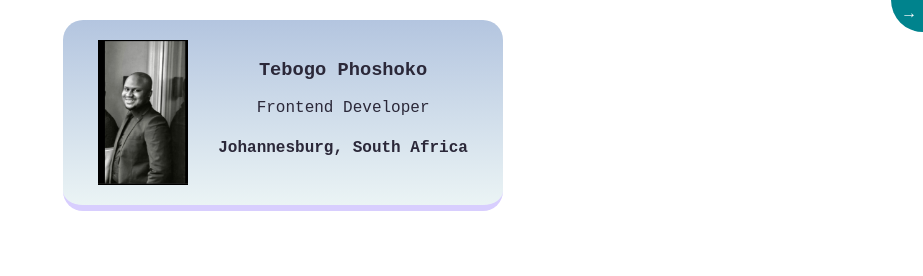
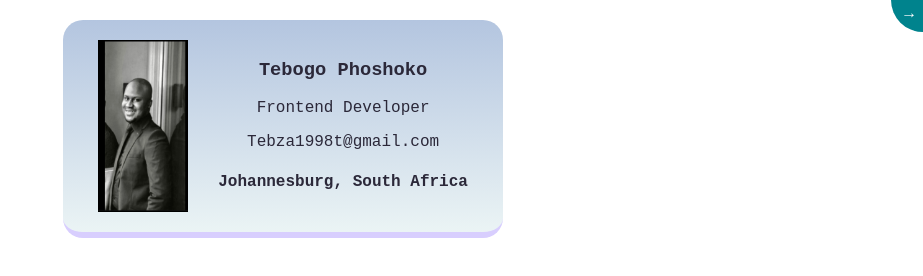
Before and after one commit to Tebza98/Digital-Card, a website built with Vite: page index.html in a window 1280 px wide. Shown: the whole page, without its empty margins (357-1280 px from the left). Built offline with nearby package versions, Linux system fonts and the light colour scheme.

Commit message:
added new element

```diff
--- a/index.html
+++ b/index.html
@@ -8,6 +8,7 @@
             <div >
                 <h3>Tebogo Phoshoko</h3>
                 <p>Frontend Developer</p>
+                <p>Tebza1998t@gmail.com</p>
                 <h4>Johannesburg, South Africa</h4>
             </div>
         </div>
```
